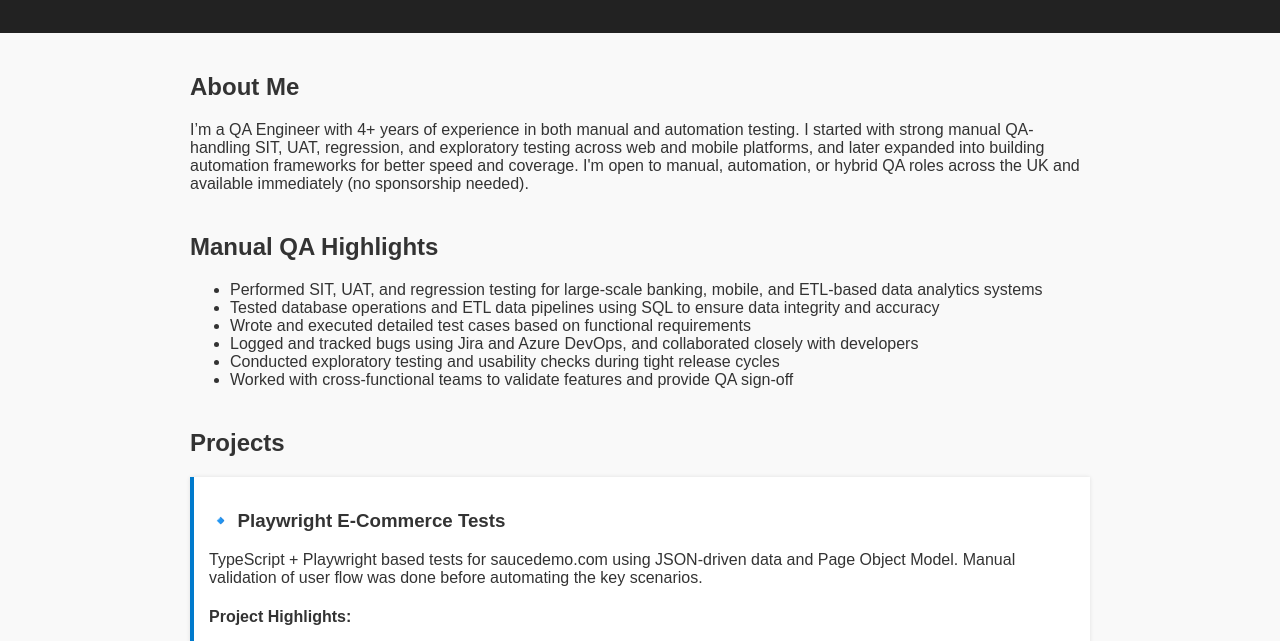
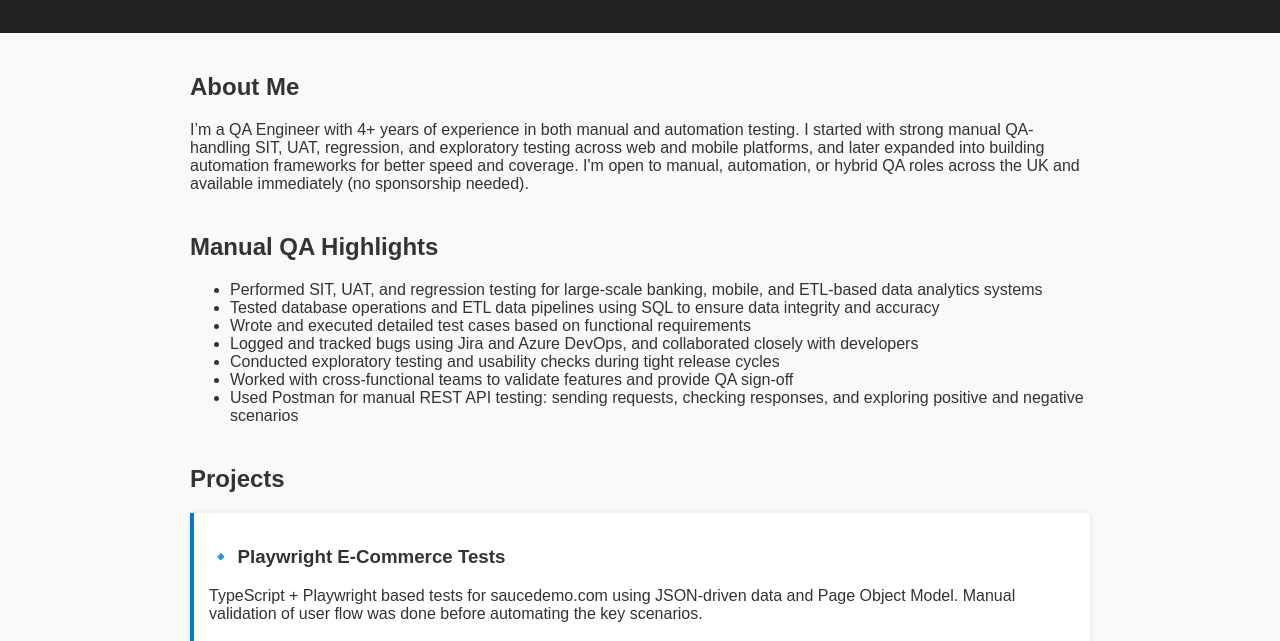
Before and after one commit to harshadaP97/qa-portfolio, a plain HTML site: page index.html in a window 1280 px wide. Shown: the part 121-762 px from the top of the page. Drawn offline with Linux system fonts and the light colour scheme.

Commit message:
basic chnage

```diff
--- a/index.html
+++ b/index.html
@@ -87,6 +87,7 @@
         <li>Logged and tracked bugs using Jira and Azure DevOps, and collaborated closely with developers</li>
         <li>Conducted exploratory testing and usability checks during tight release cycles</li>
         <li>Worked with cross-functional teams to validate features and provide QA sign-off</li>
+        <li>Used Postman for manual REST API testing: sending requests, checking responses, and exploring positive and negative scenarios</li>
       </ul>
     </section>
 
```
